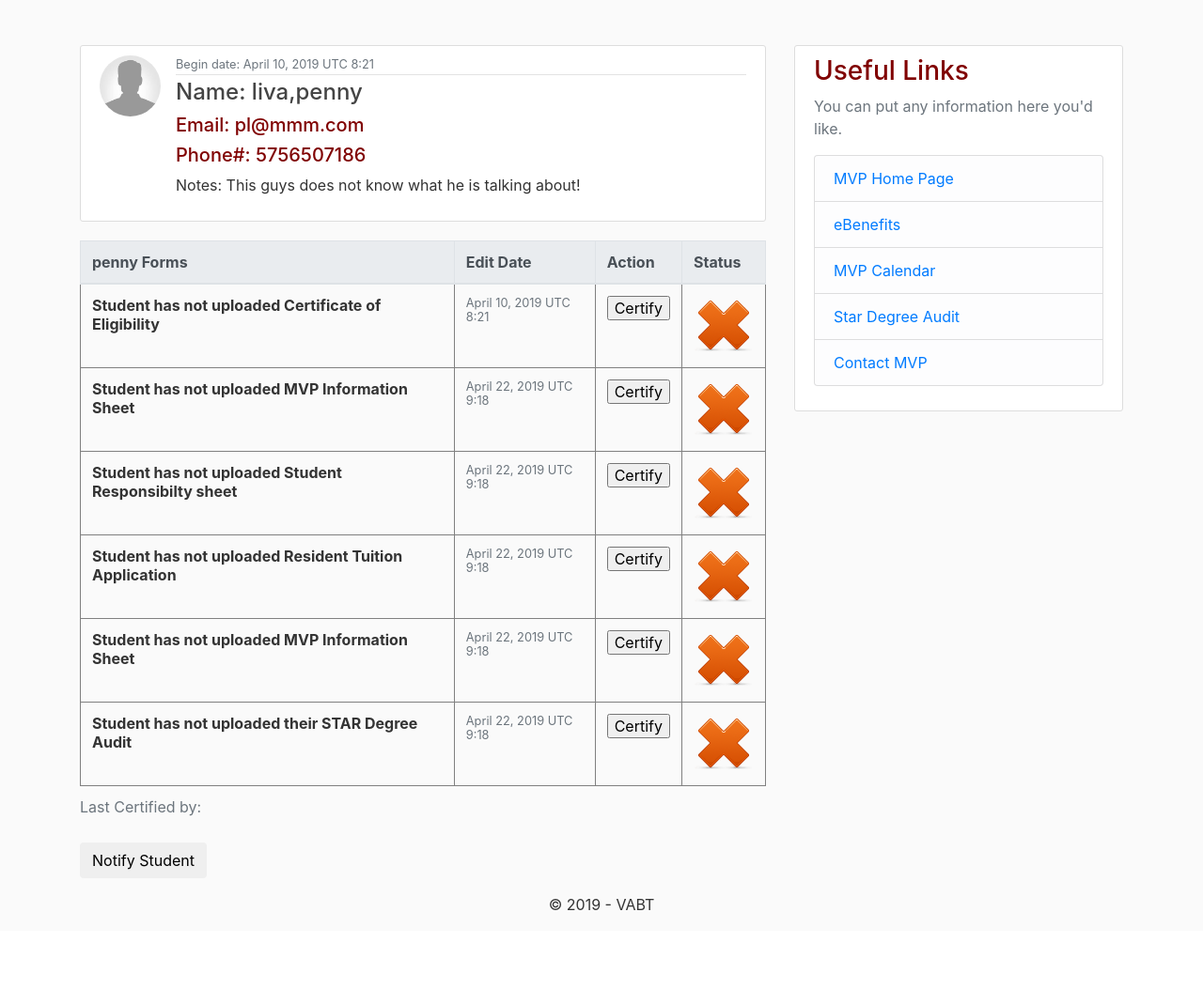
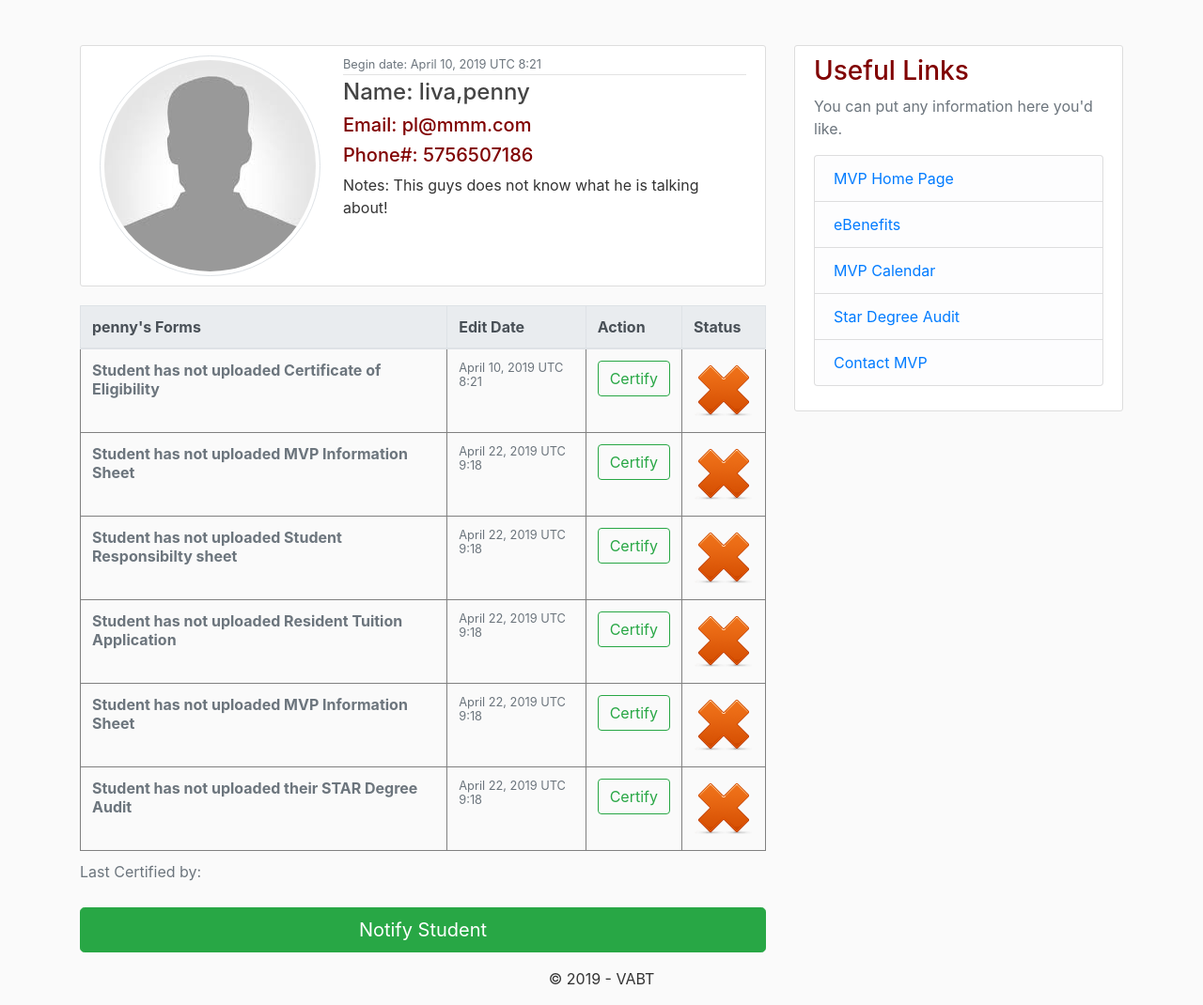
Before and after one commit to McGovern95/VABT, a Django app: a page that uses VABT/dashboard/templates/dashboard/user_posts.html in a window 1280 px wide. Shown: the part 56-1126 px from the top of the page at 94% size. Before the commit the page ends 1025 px from the top, so only its background shows below. Run offline with Django 3.2, Linux system fonts and the light colour scheme; data comes from the database, SQL or seed files in the repository; both versions use the stored data as it was after the commit; some libraries are stand-ins or nearby versions.

Commit message:
bunch of design for certifier(user_posts)

```diff
--- a/VABT/dashboard/templates/dashboard/user_posts.html
+++ b/VABT/dashboard/templates/dashboard/user_posts.html
@@ -7,7 +7,7 @@
 {% for post in posts %}
 {% if post.student.username == view.kwargs.username %}
         <article class="media content-section">
-            <img class="rounded-circle article-img" src="{{ post.student.profile.image.url }}" />
+            <img class="rounded-circle img-thumbnail mr-4" src="{{ post.student.profile.image.url }}" />
             <div class="media-body">
                 <div class="article-metadata">
                     <small class="text-muted">Begin date: {{ post.date_began|date:"F d, Y T g:i" }}</small>
@@ -19,22 +19,25 @@
             </div>
 
         </article>
-
-        <table class="table" style="width:100%">
+  <!--table begins here!-->
+        <table class="table table-hover">
         <caption>Last Certified by:</caption>
         <thead class="thead-light">
             <tr>
-                <th scope="col">{{post.student.first_name}} Forms</th>
+                <th scope="col">{{post.student.first_name}}'s Forms</th>
                 <th scope="col">Edit Date</th>
                 <th scope="col">Action</th>
                 <th scope="col">Status</th>
 
             </tr>
         </thead>
+        <tbody>
+        <!--row1 begins here!-->
+
         <tr>
 
             {%if not post.student.userextended.cert_of_elig  %}
-                <th>Student has not uploaded Certificate of Eligibility</th>
+                <th><a href="#" class="text-muted" data-toggle="tooltip" data-placement="top" title="{{ post.student.first_name }} {{ post.student.last_name }} has not submitted this form yet." disabled>Student has not uploaded Certificate of Eligibility</a></th>
             {%else%}
                 <td><a href="/media/{{post.student.userextended.cert_of_elig}}" target="_blank">Open Students Certificate of Eligibilty</a></td>
             {%endif %}
@@ -42,54 +45,63 @@
             <td>
                 <form method="get">
 
-                    <input type="submit" {% if post.Certificate_of_eligibility == False %} value="Certify" {%else%} value="Uncertify" {% endif %} name="boolcoecert" />
+                    <input type="submit" {% if post.Certificate_of_eligibility == False %}class="btn btn-outline-success" value="Certify" {%else%}class="btn btn-outline-danger" value="Uncertify" {% endif %} name="boolcoecert" />
 
                 </form>
             </td>
             <td>{% if post.Certificate_of_eligibility == False %} <img src="/media/red_check.png">{% else %} <img src="/media/green_check.png">{% endif %}</td>
         </tr>
+
+        <!--row2 begins here!-->
+
         <tr>
         {%if not post.student.userextended.MVP_info_sheet %}
-            <th>Student has not uploaded MVP Information Sheet</th>
+            <th><a href="#" class="text-muted" data-toggle="tooltip" data-placement="top" title="{{ post.student.first_name }} {{ post.student.last_name }} has not submitted this form yet." disabled>Student has not uploaded MVP Information Sheet</a></th>
         {%else%}
             <td><a href="/media/{{post.student.userextended.MVP_info_sheet}}" target="_blank">Open Students MVP Information sheet</a></td>
         {%endif %}
         <td><small class="text-muted">{{ post.date_info|date:"F d, Y T g:i" }}</small></td>
         <td><form method="get">
 
-                    <input type="submit" {% if post.MVP_information_sheet == False %} value="Certify" {% else %} value="Uncertify"{% endif %} name="boolinfocert"  />
+                    <input type="submit" {% if post.MVP_information_sheet == False %}class="btn btn-outline-success" value="Certify" {%else%}class="btn btn-outline-danger" value="Uncertify" {% endif %} name="boolinfocert"  />
 
             </form>
         </td>
         <td>{% if post.MVP_information_sheet == False %} <img src="/media/red_check.png"> {% else %} <img src="/media/green_check.png">{% endif %}</td>
 
         </tr>
+
+        <!--row3 begins here!-->
+
         <tr>
             {%if not post.student.userextended.stud_respon %}
-                <th>Student has not uploaded Student Responsibilty sheet</th>
+                <th><a href="#" class="text-muted" data-toggle="tooltip" data-placement="top" title="{{ post.student.first_name }} {{ post.student.last_name }} has not submitted this form yet." disabled> Student has not uploaded Student Responsibilty sheet</a></th>
             {%else%}
                 <td><a href="/media/{{post.student.userextended.stud_respon}}" target="_blank">Open Students Responsibility Sheet</a></td>
             {%endif %}
         <td><small class="text-muted">{{ post.date_respo|date:"F d, Y T g:i" }}</small></td>
         <td><form method="get" >
 
-                    <input type="submit" {% if post.Student_responsibility == False %} value="Certify" {%else%} value="Uncertify"{% endif %} name="boolrespcert"  />
+                    <input type="submit" {% if post.Student_responsibility == False %}class="btn btn-outline-success" value="Certify" {%else%}class="btn btn-outline-danger" value="Uncertify" {% endif %} name="boolrespcert"  />
 
             </form>
         </td>
         <td>{% if post.Student_responsibility == False %} <img src="/media/red_check.png"> {% else %} <img src="/media/green_check.png">{% endif %}</td>
 
         </tr>
+
+        <!--row4 begins here!-->
+
             <tr>
         {%if not post.student.userextended.resid_tuit_app %}
-            <th>Student has not uploaded Resident Tuition Application</th>
+            <th><a href="#" class="text-muted" data-toggle="tooltip" data-placement="top" title="{{ post.student.first_name }} {{ post.student.last_name }} has not submitted this form yet." disabled>Student has not uploaded Resident Tuition Application</a></th>
         {%else%}
             <td><a href="/media/{{post.student.userextended.resid_tuit_app}}" target="_blank">Open Students MVP Information sheet</a></td>
         {%endif %}
         <td><small class="text-muted">{{ post.date_tuition|date:"F d, Y T g:i" }}</small></td>
         <td><form method="get" >
 
-                    <input type="submit" {% if post.Resident_tuition_app == False %} value="Certify" {% else %} value="Uncertify"{% endif %} name="booltuition"  />
+                    <input type="submit" {% if post.Resident_tuition_app == False %}class="btn btn-outline-success" value="Certify" {%else%}class="btn btn-outline-danger" value="Uncertify" {% endif %} name="booltuition"  />
 
             </form>
         </td>
@@ -97,40 +109,42 @@
 
         </tr>
 
+        <!--row5 begins here!-->
 
    <!-- {% if post.student.userextended.chapter == '33' or post.student.userextended.chapter == '30' or post.student.userextended.chapter == '35' or post.student.userextended.chapter == '35' %} -->
-
             <tr>
                 {%if not post.student.userextended.conc_stud_sched %}
-                <th>Student has not uploaded MVP Information Sheet</th>
+                    <th><a href="#" class="text-muted" data-toggle="tooltip" data-placement="top" title="{{ post.student.first_name }} {{ post.student.last_name }} has not submitted this form yet." disabled>Student has not uploaded MVP Information Sheet</a></th>
                 {%else%}
                     <td><a href="/media/{{post.student.userextended.conc_stud_sched}}" target="_blank">Open Students Concise Student Schedule</a></td>
                 {%endif %}
                 <td><small class="text-muted">{{ post.date_concise|date:"F d, Y T g:i" }}</small></td>
                 <td>
                 <form method="get" >
-                        <input type="submit" {% if post.Concise_student_schedule == False %} value="Certify"{% else %} value="Uncertify"{% endif %} name="boolconcise"/>
+                    <input type="submit" {% if post.Concise_student_schedule == False %} class="btn btn-outline-success" value="Certify" {%else%}class="btn btn-outline-danger" value="Uncertify" {% endif %} name="boolconcise"/>
                     </form>
                 </td>
                 <td>{% if post.Concise_student_schedule == False %} <img src="/media/red_check.png">{% else %} <img src="/media/green_check.png">{% endif %}</td>
+            </tr>
 
+        <!--row6 begins here!-->
 
-                </tr>
             <tr>
             {%if not post.student.userextended.star_deg_audit %}
-            <th>Student has not uploaded their STAR Degree Audit</th>
+            <th><a href="#" class="text-muted" data-toggle="tooltip" data-placement="top" title="{{ post.student.first_name }} {{ post.student.last_name }} has not submitted this form yet." disabled>Student has not uploaded their STAR Degree Audit</a></th>
             {%else%}
-            <td><a href="/media/{{post.student.userextended.star_deg_audits}}" target="_blank">Open Students STAR Degree Audit</a></td>
+            <td><a href="/media/{{post.student.userextended.star_deg_audit}}" target="_blank">Open Students STAR Degree Audit</a></td>
             {%endif %}
             <td><small class="text-muted">{{ post.date_audit|date:"F d, Y T g:i" }}</small></td>
             <td>
             <form method="get" >
-                        <input type="submit" {% if post.Star_degree_audit == False %} value="Certify"{% else %} value="Uncertify"{% endif %} name="boolaudit"  />
+                        <input type="submit" {% if post.Star_degree_audit == False %} class="btn btn-outline-success" value="Certify" {%else%}class="btn btn-outline-danger" value="Uncertify" {% endif %} name="boolaudit"  />
             </form>
             </td>
             <td>{% if post.Star_degree_audit == False %} <img src="/media/red_check.png">{% else %} <img src="/media/green_check.png">{% endif %}</td>
 
             </tr>
+        </tbody>
     </table>
 {% endif %}
 
@@ -139,7 +153,7 @@
 
 
     <form action="#" method="get">
-        <input type="submit" class="btn" value="Notify Student" name="certbtn">
+        <input type="submit" class="btn btn-success btn-lg btn-block" value="Notify Student" name="certbtn">
     </form>
 {% endblock submit_buttons_bottom %}
 {% endblock content %}
```
Also changed, not shown: VABT/db.sqlite3. Lines whose indentation alone changed are shown as unchanged.
